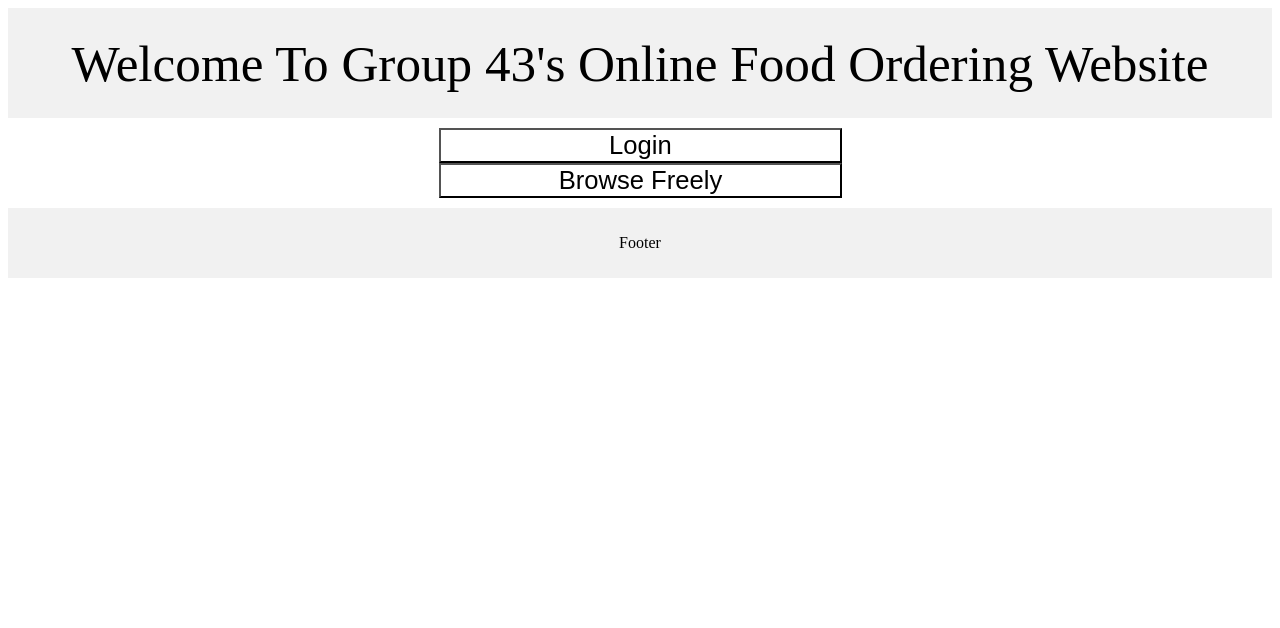
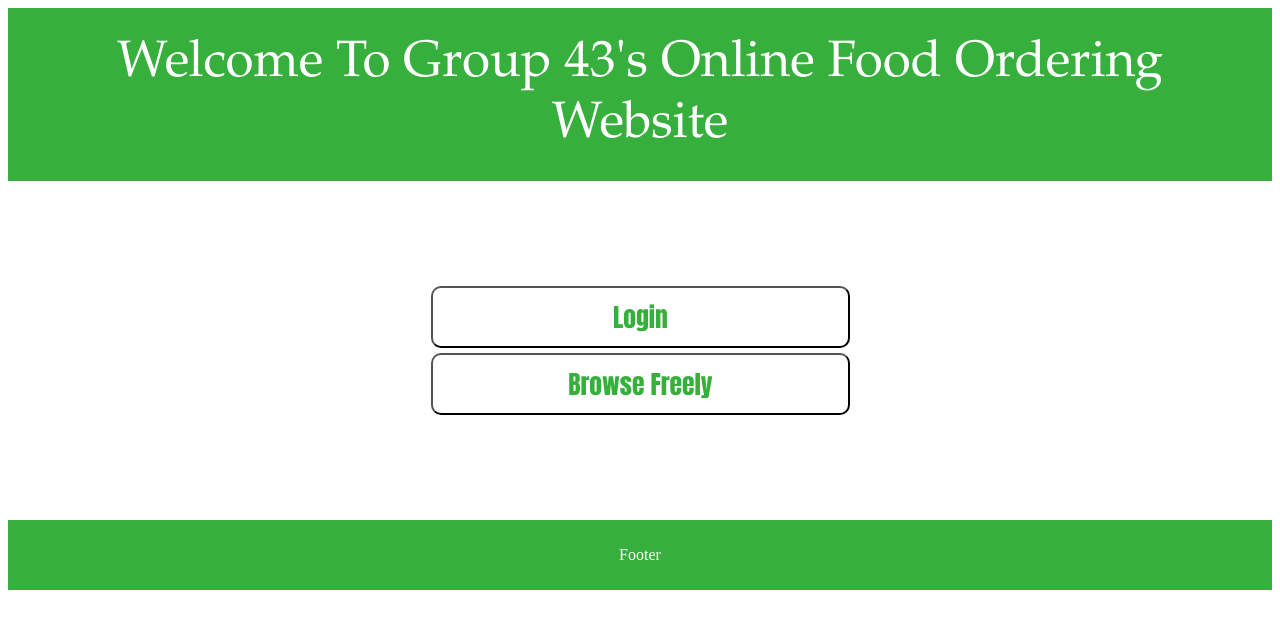
Before and after one commit to jbis95/hcigp43, a plain HTML site: page index.html in a window 1280 px wide. Drawn offline with Linux system fonts and the light colour scheme.

Commit message:
Update style.css
The theme color of our website would be green since we support people that want to stick to a healthy diet.

```diff
--- a/style.css
+++ b/style.css
@@ -15,14 +15,17 @@
 
 /* Style the header */
 .header {
+  color:white;
+  font-family: 'Palatino';
   grid-area: header;
-  background-color: #f1f1f1;
+  background-color: #37af3d;
   padding: 2vw;
   text-align: center;
   font-size: 4vw;
 }
 
 h1 {
+
   font-size: 4vw;
   text-align: center;
 }
@@ -30,7 +33,7 @@ h1 {
 .left,
 .middle,
 .right {
-  padding: 10px;
+  padding: 100px 0px;
   text-align: center;
   /*height: 300px; /* Should be removed. Only for demonstration */
 }
@@ -52,8 +55,9 @@ h1 {
 
 /* Style the footer */
 .footer {
+  color: white;
   grid-area: footer;
-  background-color: #f1f1f1;
+  background-color: #37af3d;
   padding: 10px;
   text-align: center;
 }
@@ -66,20 +70,21 @@ button {
   background-color: white;
 
   /* margin area options*/
-  margin: auto;
+  margin: 5px auto;
 
   /* border area options*/
-  border: 6px thick #010101;
-  /*border-radius: 12px;*/
+  border: 6px medium #37af3d;
+  border-radius: 10px;
 
   /* padding area options*/
-  /*padding: 15px 32px;*/
+  padding: 10px 5px;
 
   /* text/content area options*/
-  color: black;
+  color: #37af3d;
   text-align: center;
   text-decoration: none;
   font-size: 2vw;
+  font-family: 'impact';
 
   width: 50%;
   display: inline-block;
@@ -89,7 +94,7 @@ button {
 
 button:hover, button:active {
   /*background-color: #e7e7e7;*/
-  text-shadow: 2px 2px 5px orange;
+  text-shadow: 2px 2px 5px rgb(214, 252, 80);
 }
 
 .searchBox {
```
